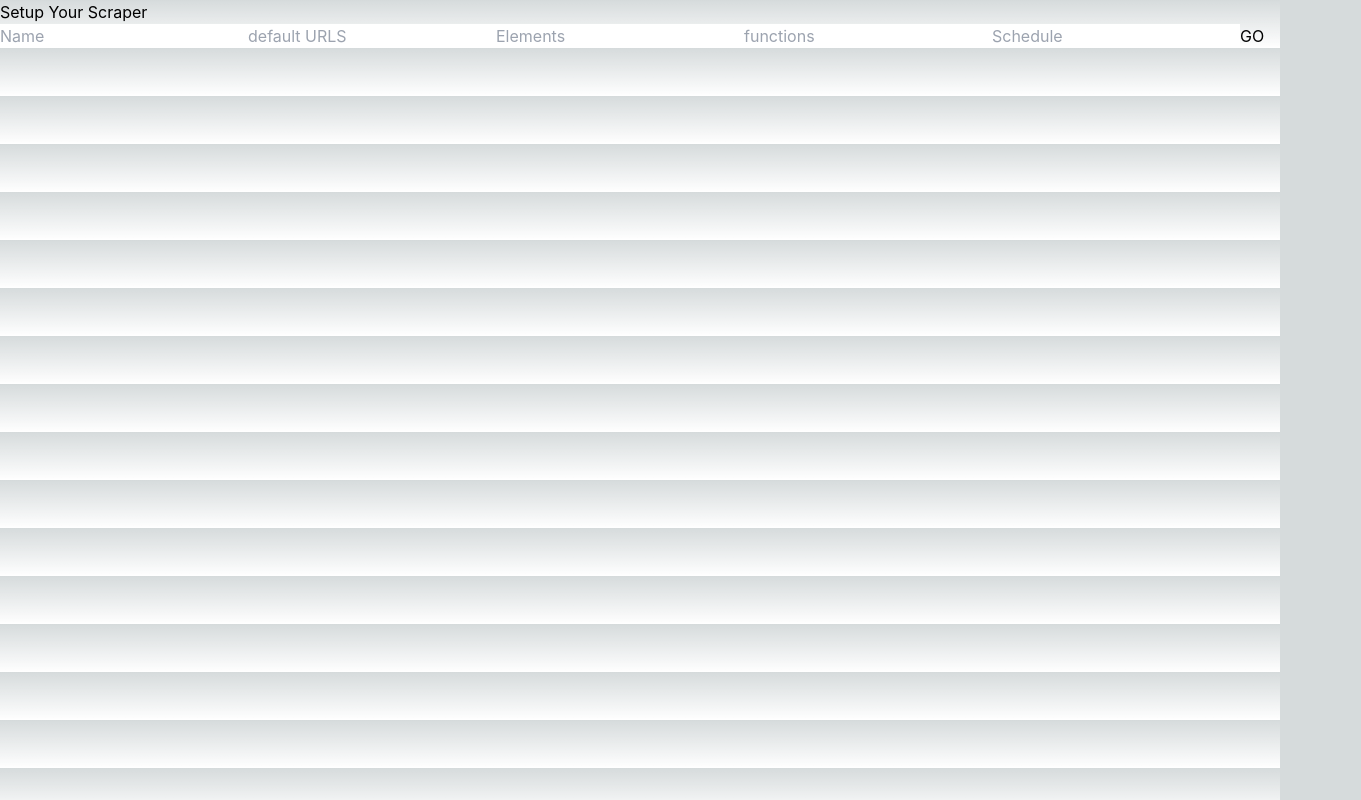
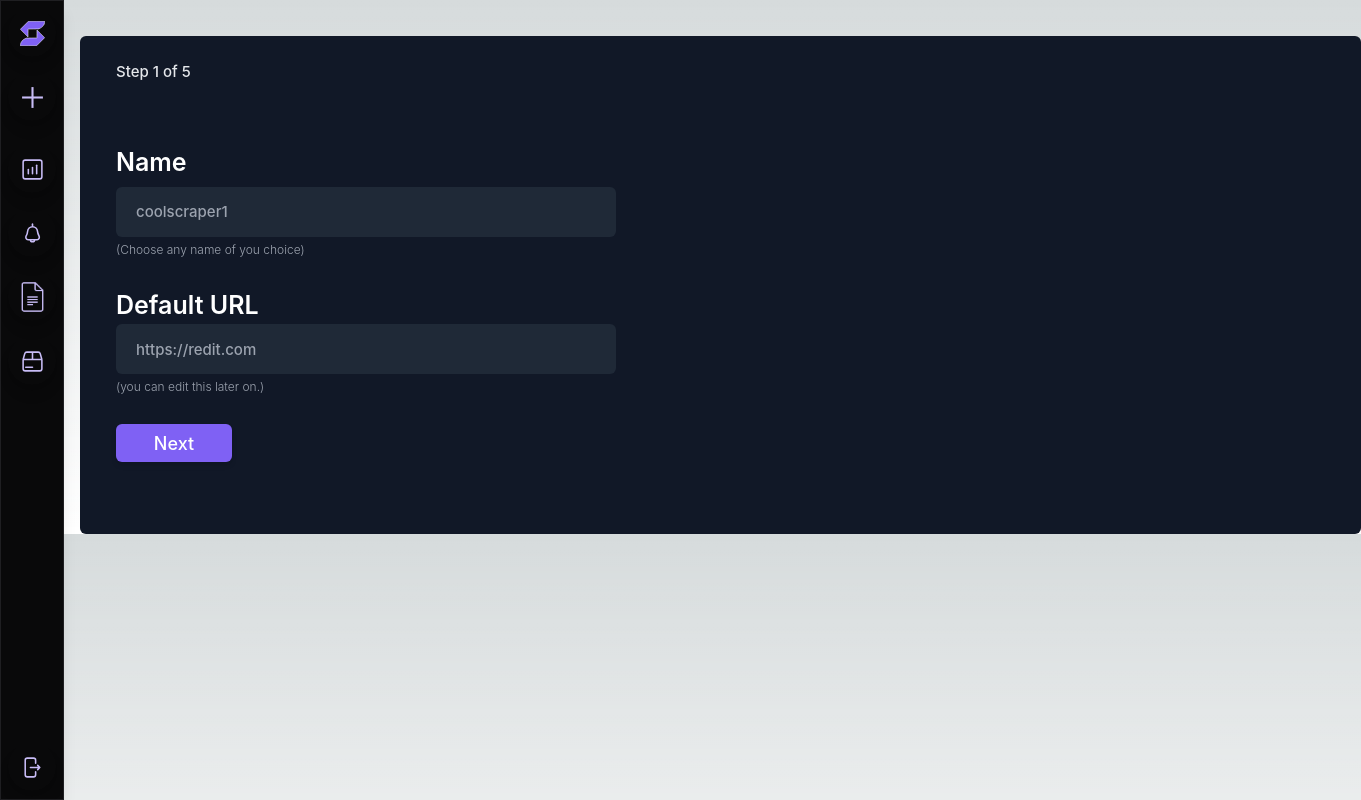
Before and after one commit to sup-Udh/Scraper-io, a Next.js app: page /user/newscraper in a window 1280 px wide. Shown: the whole page, 1361 px wide, since content can reach past the window. Built offline with nearby package versions, Linux system fonts and the light colour scheme.

Commit message:
toggle effects

```diff
--- a/components/sidebar.tsx
+++ b/components/sidebar.tsx
@@ -1,111 +1,88 @@
-import Image from "next/image"
-import notifications from "../public/notifsvg.svg"
-import pluse from "../public/plus.svg"
-import analytics from "../public/analytics.svg"
-import documentation from "../public/doc.svg"
-import exports from "../public/export.svg"
-import logo from "../public/logo.svg"
-import logout from "../public/logout.svg"
+import Image from "next/image";
+import notifications from "../public/notifsvg.svg";
+import pluse from "../public/plus.svg";
+import analytics from "../public/analytics.svg";
+import documentation from "../public/doc.svg";
+import exports from "../public/export.svg";
+import logo from "../public/logo.svg";
+import logout from "../public/logout.svg";
+
 const SideBar = () => {
-    return(
-        <>
-        <body>
-        <div className="fixed top-0 left-0 h-screen w-16 m-0 flex flex-col bg-[#09090A] border border-[#1F1F22] shadow-lg">
+  return (
+    <div suppressHydrationWarning={true} className="fixed top-0 left-0 h-screen w-16 m-0 flex flex-col bg-[#09090A] border border-[#1F1F22] shadow-lg">
       {/* Main logo */}
       <div>
-            <span className="sidebar-icon ">
+        <span className="sidebar-icon">
           <Image
-
             src={logo}
             alt="pluse"
             width={25}
             height={24}
           />
-
         </span>
-
       </div>
       <div className="flex flex-col space-y-4">
-                <span className="sidebar-icon ">
+        <span className="sidebar-icon">
           <Image
-
             src={pluse}
             alt="pluse"
             width={25}
             height={24}
           />
-
         </span>
 
-                <span className="sidebar-icon ">
+        <span className="sidebar-icon">
           <Image
-
             src={analytics}
             alt="pluse"
             width={25}
             height={24}
           />
-
         </span>
 
-                <span className="sidebar-icon ">
+        <span className="sidebar-icon">
           <Image
-
             src={notifications}
             alt="pluse"
             width={25}
             height={24}
           />
-
         </span>
 
-                <span className="sidebar-icon ">
+        <span className="sidebar-icon">
           <Image
-
             src={documentation}
             alt="pluse"
             width={25}
             height={24}
           />
-
         </span>
 
-                <span className="sidebar-icon ">
+        <span className="sidebar-icon">
           <Image
-
             src={exports}
             alt="pluse"
             width={25}
             height={24}
           />
-
         </span>
-
       </div>
 
       {/* logout.svg */}
-            {/* create a div that places content in the bottom */}
-            <div className="mt-[15rem]">
-                <span>
-                <span className="sidebar-icon ">
+      {/* create a div that places content at the bottom */}
+      <div className="mt-auto">
+        <span className="sidebar-icon">
           <Image
-
             src={logout}
             alt="pluse"
             width={25}
             height={24}
           />
-
-                </span>
         </span>
       </div>
-
     </div>
 
+  );
+};
 
-        </body>
-        </>
-    )
-
-}
-export default SideBar
+export default SideBar;
--- /dev/null
+++ b/components/step2Scraper.tsx
@@ -0,0 +1,7 @@
+// keep this element hidden until the user clicks the button to scrape the data
+
+export default function step2Scraper(){
+    return(
+        <h1>hi</h1>
+    )
+}
--- a/pages/user/newscraper.tsx
+++ b/pages/user/newscraper.tsx
@@ -1,37 +1,76 @@
 import { useState } from 'react'
 import axios from 'axios';
+import  Sidebar  from "@/components/SideBar"
+import step2Scraper from '@/components/step2Scraper';
+
 export default function newscraper(){
-    const [name, setName] = useState("")
-    const sub = async (e:any) => {
-        e.preventDefault();
-
-        try{
-            // send data to api
-            const response = await axios.post("", {
-                name
-            })
-            console.log(response)
-        } catch (error) {
-            console.log(error)
+    const [showMe, setShowMe] = useState(false);
+    function toggle(){
+        setShowMe(!showMe);
+    }
 
 
-        }
-    }
     return(
         <>
-        <h1>Setup Your Scraper</h1>
-        <form>
-            <input placeholder="Name" value={name} onChange={(e) => setName(e.target.value)}/>
-            <input placeholder="default URLS"/>
-            <input placeholder="Elements"/>
-            <input placeholder="functions"/>
 
-            <input placeholder="Schedule"/>
-
-            <button onClick={sub}>GO</button>
+        <div id="ParentDiv" className='pl-[5rem] ' >
+            {/* Sidebar */}
+            <Sidebar />
 
 
-        </form>
+            <div className='pt-[2.25rem] ' style= {{display: showMe?"block":"none"}}>
+            <h1 className='text-[30px] font-medium '>Setup Your Scraper</h1>
+            </div>
+
+            {/* Main Box */}
+            <div className='mt-[2.25rem] bg-[#111827] w-[1281px] h-[498px] rounded-md'>
+
+                {/* steps */}
+                <span className='pl-[1rem]  text-gray-200 text-[15px]  '>
+                    <div className='pl-[2.25rem] font-medium text-gray-200 text-[15px]'>
+                    Step 1 of 5
+                    </div>
+                    </span>
+
+                    <br />
+                    {/* Name */}
+                    <span className='text-white text-[25px] font-semibold'>
+                        <div className='pl-[2.25rem] mt-[2.25rem] '>Name</div>
+                    </span>
+
+                    <br />
+                    {/* Name || input box */}
+                    <div className='mt-[-2rem]'>
+
+                    <input type='text' className=' ml-[2.25rem] w-[500px] h-[50px] rounded-md bg-[#1F2937] text-white pl-[1.25rem] text-[15px] font-medium' placeholder='coolscraper1' />
+
+                    <p className=' ml-[2.25rem] mt-[0.25rem] font-light text-gray-400 text-[12px]  '>(Choose any name of you choice)</p>
+                    </div>
+                    <br />
+                    {/* default URLS */}
+
+                    <div>
+                        <span className='text-white text-[25px] font-semibold'>
+                        <div className='pl-[2.25rem] mt-[0.25rem] '>Default URL</div>
+                        </span>
+
+                        <input type='text' className=' ml-[2.25rem] w-[500px] h-[50px] rounded-md bg-[#1F2937] text-white pl-[1.25rem] text-[15px] font-medium' placeholder='https://redit.com' />
+                        <p className=' ml-[2.25rem] mt-[0.25rem] font-light text-gray-400 text-[12px]  '>(you can edit this later on.)</p>
+                    </div>
+                    <br />
+                    <span className='text-white font-medium text-[18px]'>
+                        <div className='pl-[2.25rem] mt-[0.25rem]'>
+                        <button onClick={toggle} className='bg-[#7F61F4] h-[38px] w-[116px] rounded-md shadow-md hover:bg-[#7F61F4]/90'>Next</button>
+
+                        </div>
+                    </span>
+
+            </div>
+
+
+        </div>
         </>
     )
+
+
 }
```
Lines whose indentation alone changed are shown as unchanged.
